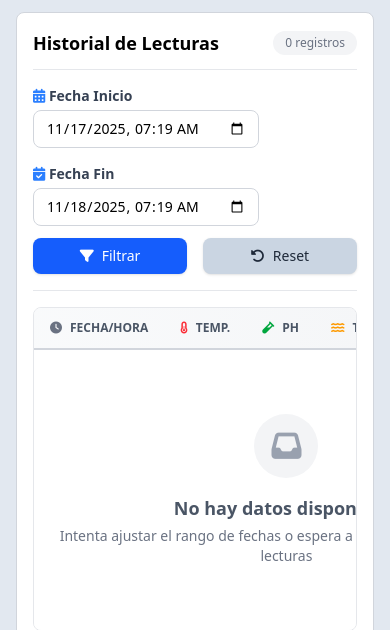
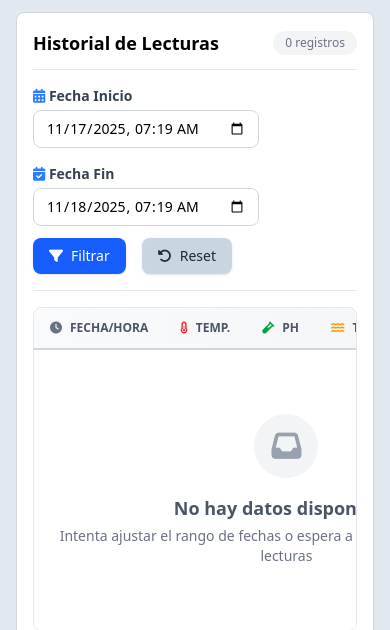
Before and after one commit to acxelaplicano01/Bibalvia, a Django app: page /sector/1/ in a window 390 px wide. Shown: the part 1431-2061 px from the top of the page. Run offline with Django 5.2, Linux system fonts and the light colour scheme; a user stored in the database is signed in; data comes from the database, SQL or seed files in the repository; data that the repository does not hold is empty; style sheets or scripts are compiled from the project's sources.

Commit message:
corregidos width de botones de filtros, test pq en la nube se estiran de más

```diff
--- a/dashboard/templates/dashboard/sector_detail.html
+++ b/dashboard/templates/dashboard/sector_detail.html
@@ -174,13 +174,13 @@
 
                 <div class="flex gap-4 w-full sm:w-auto">
                     <button type="submit"
-                        class="flex-1 sm:flex-none bg-blue-600 hover:bg-blue-500 active:bg-blue-700 text-white px-4 py-2 rounded-lg text-sm font-medium transition flex items-center justify-center gap-2 shadow-sm">
+                        class="w-max bg-blue-600 hover:bg-blue-500 active:bg-blue-700 text-white px-4 py-2 rounded-lg text-sm font-medium transition flex items-center justify-center gap-2 shadow-sm">
                         <i class="fa-solid fa-filter"></i>
                         <span>Filtrar</span>
                     </button>
 
                     <a href="{% url 'sector_detail' sector.id %}"
-                        class="flex-1 sm:flex-none bg-slate-300 hover:bg-slate-200 active:bg-slate-400 text-gray-800 px-4 py-2 rounded-lg text-sm font-medium transition flex items-center justify-center gap-2 shadow-sm">
+                        class="w-max bg-slate-300 hover:bg-slate-200 active:bg-slate-400 text-gray-800 px-4 py-2 rounded-lg text-sm font-medium transition flex items-center justify-center gap-2 shadow-sm">
                         <i class="fa-solid fa-rotate-left"></i>
                         <span>Reset</span>
                     </a>
```
